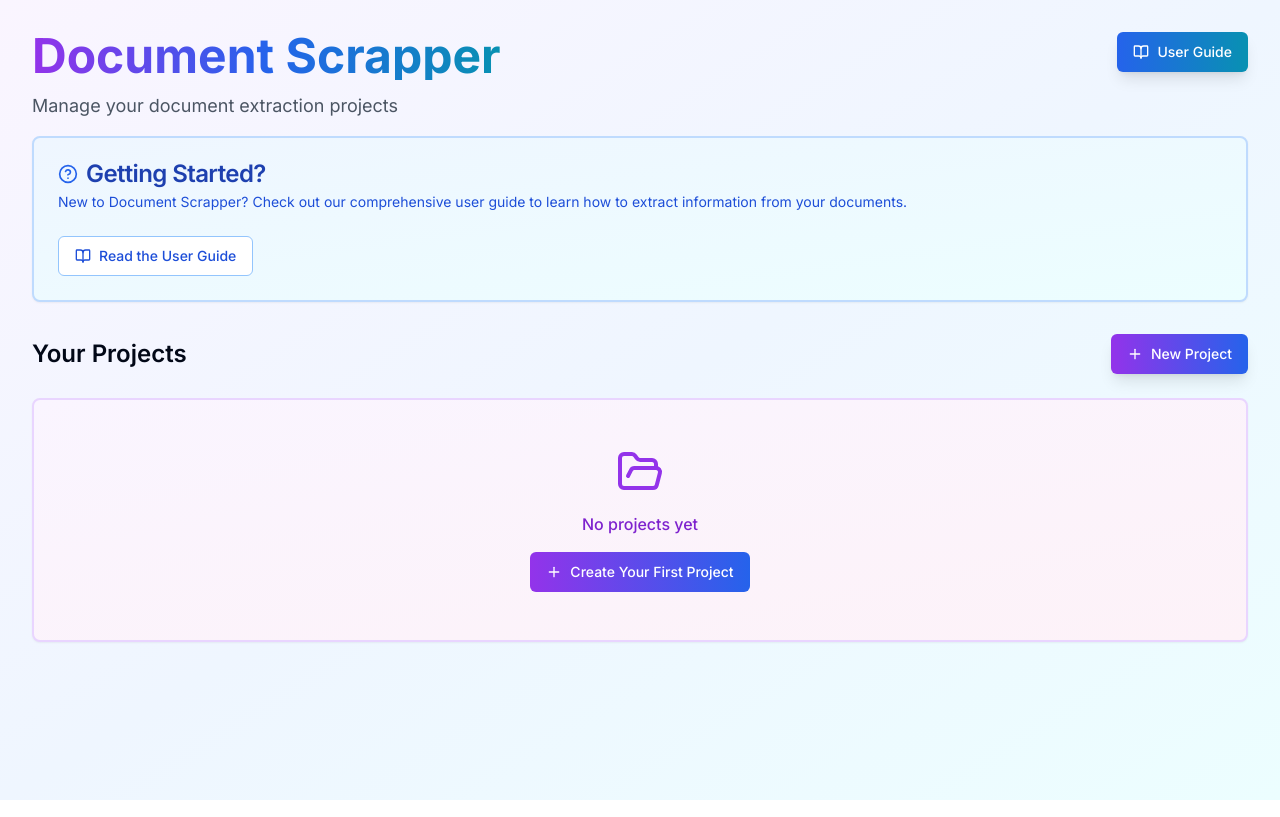
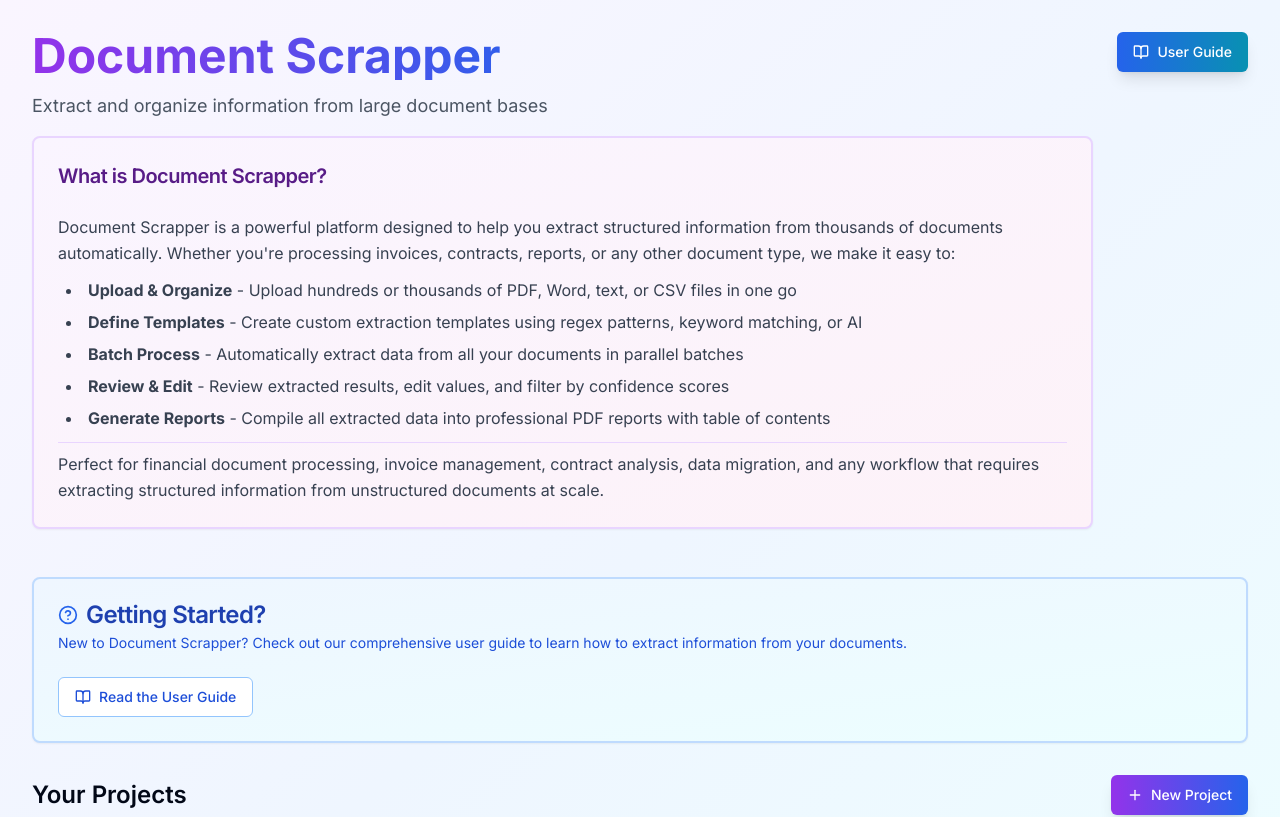
Before and after one commit to draphael123/doc-extraction, a Next.js app: page / in a window 1280 px wide. Shown: the top 817 px of the page. Built offline with nearby package versions, Linux system fonts and the light colour scheme; no server answers; the database is empty.

Commit message:
Add purpose explanation section to home page

```diff
--- a/app/page.tsx
+++ b/app/page.tsx
@@ -8,21 +8,50 @@ export default async function Home() {
   return (
     <div className="container mx-auto py-8">
       <div className="mb-8">
-        <div className="flex justify-between items-start mb-4">
-          <div>
+        <div className="flex justify-between items-start mb-6">
+          <div className="flex-1">
             <h1 className="text-5xl font-bold mb-3 bg-gradient-to-r from-purple-600 via-blue-600 to-cyan-600 bg-clip-text text-transparent">
               Document Scrapper
             </h1>
-            <p className="text-gray-600 text-lg">
-              Manage your document extraction projects
+            <p className="text-gray-600 text-lg mb-4">
+              Extract and organize information from large document bases
             </p>
+
+            {/* Purpose Explanation */}
+            <Card className="border-2 border-purple-200 bg-gradient-to-br from-purple-50 to-pink-50 mb-6">
+              <CardHeader>
+                <CardTitle className="text-purple-900 text-xl">
+                  What is Document Scrapper?
+                </CardTitle>
+              </CardHeader>
+              <CardContent className="space-y-3 text-gray-700">
+                <p className="leading-relaxed">
+                  Document Scrapper is a powerful platform designed to help you extract structured information from
+                  thousands of documents automatically. Whether you're processing invoices, contracts, reports, or
+                  any other document type, we make it easy to:
+                </p>
+                <ul className="list-disc list-inside space-y-2 ml-2">
+                  <li><strong>Upload & Organize</strong> - Upload hundreds or thousands of PDF, Word, text, or CSV files in one go</li>
+                  <li><strong>Define Templates</strong> - Create custom extraction templates using regex patterns, keyword matching, or AI</li>
+                  <li><strong>Batch Process</strong> - Automatically extract data from all your documents in parallel batches</li>
+                  <li><strong>Review & Edit</strong> - Review extracted results, edit values, and filter by confidence scores</li>
+                  <li><strong>Generate Reports</strong> - Compile all extracted data into professional PDF reports with table of contents</li>
+                </ul>
+                <p className="leading-relaxed pt-2 border-t border-purple-200">
+                  Perfect for financial document processing, invoice management, contract analysis, data migration,
+                  and any workflow that requires extracting structured information from unstructured documents at scale.
+                </p>
+              </CardContent>
+            </Card>
           </div>
+          <div className="ml-6">
             <Link href="/guide">
               <Button className="bg-gradient-to-r from-blue-600 to-cyan-600 hover:from-blue-700 hover:to-cyan-700 text-white shadow-lg">
                 <BookOpen className="mr-2 h-4 w-4" />
                 User Guide
               </Button>
             </Link>
+          </div>
         </div>
 
         <Card className="border-2 border-blue-200 bg-gradient-to-br from-blue-50 to-cyan-50 mb-6">
```
Lines whose indentation alone changed are shown as unchanged.
